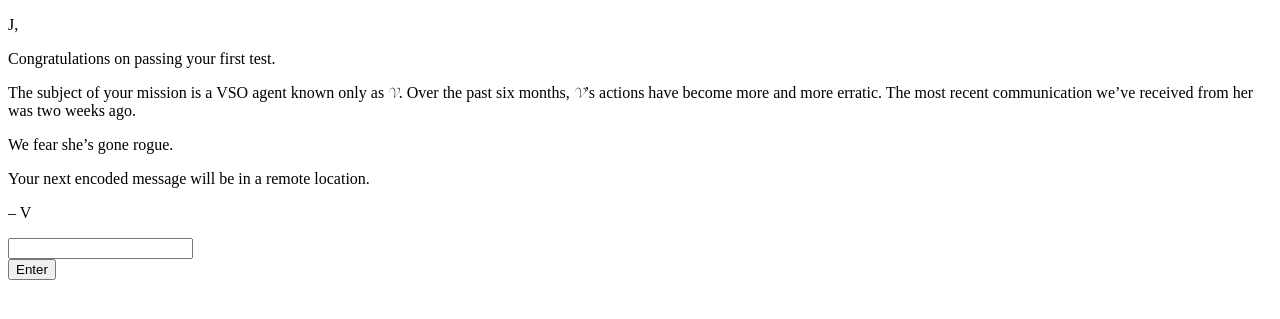
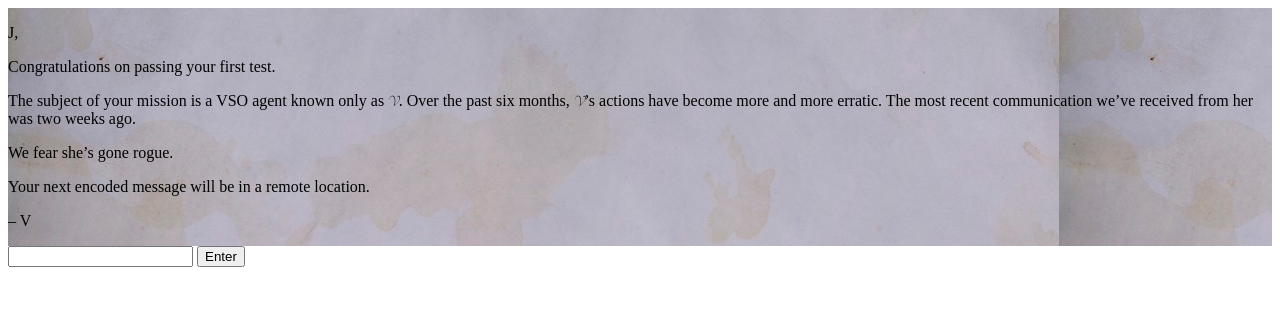
Before and after one commit to Latentsage/latentsage, a Jekyll site: the page built from first-test.md, in a window 1280 px wide. Shown: the top 319 px of the page. Built offline with Jekyll 4.4.1, drawn with Linux system fonts in a browser that asks for light colours; some web fonts are replaced.

Commit message:
Background

```diff
--- a/_layouts/boringv.html
+++ b/_layouts/boringv.html
@@ -5,23 +5,26 @@
     <title>{{ page.title }}</title>
     <link rel="preconnect" href="https://fonts.googleapis.com">
     <link rel="preconnect" href="https://fonts.gstatic.com" crossorigin>
-    <link href="https://fonts.googleapis.com/css2?family=Belgrano&family=IM+Fell+English&family=IM+Fell+English+SC&family=Love+Light&family=Parisienne&family=UnifrakturMaguntia&family=Tangerine&display=swap" rel="stylesheet">
+    <link href="https://fonts.googleapis.com/css2?family=Belgrano&family=Goldman&family=IM+Fell+English+SC&family=Love+Light&family=Parisienne&family=UnifrakturMaguntia&family=Tangerine&display=swap" rel="stylesheet">
     <link rel="stylesheet" href="style.css">
   </head>
   <style>
       body {
-        font-family: 'Belgrano', serif;
+        font-family: 'Goldman', cursive;
       }
   </style>
   <body>
-    <section>
+    <div class="row">
+        <div class="column">
+            <section class="memo">
               {{ content }}
             </section>
             <section>
               <input id="clue-box" type="text"/>
-      <br/>
               <input id="clue-button" type="button" value="Enter">
             </section>
+        </div>
+    </div>
     <script>
       const cluebox = document.getElementById("clue-box");
       function goToClue() {
--- a/_layouts/radv.html
+++ b/_layouts/radv.html
@@ -17,7 +17,7 @@
   <body>
     <div class="row">
         <div class="column">
-            <section>
+            <section class="memo">
               {{ content }}
             </section>
             <section>
--- a/style.css
+++ b/style.css
@@ -4,9 +4,24 @@
 }
 
 .boringv {
-    font-family: 'Belgrano', serif;
+    font-family: 'Goldman', cursive;
 }
 
+.row {
+    width: 100%;
+    display: flex;
+    flex-direction: row;
+    justify-content: center;
+}
+
+.column {
+    display: flex;
+    flex-direction: column;
+}
+
+.memo {
+    background-image: url("paper.jpg")
+}
 
 @media only screen and (max-width: 600px) {
     body {
@@ -24,7 +39,6 @@
     }
 
     .column {
-        width: 80%;
         display: flex;
         flex-direction: column;
     }
```
Also changed, not shown: paper.jpg (added). Lines whose indentation alone changed are shown as unchanged.
